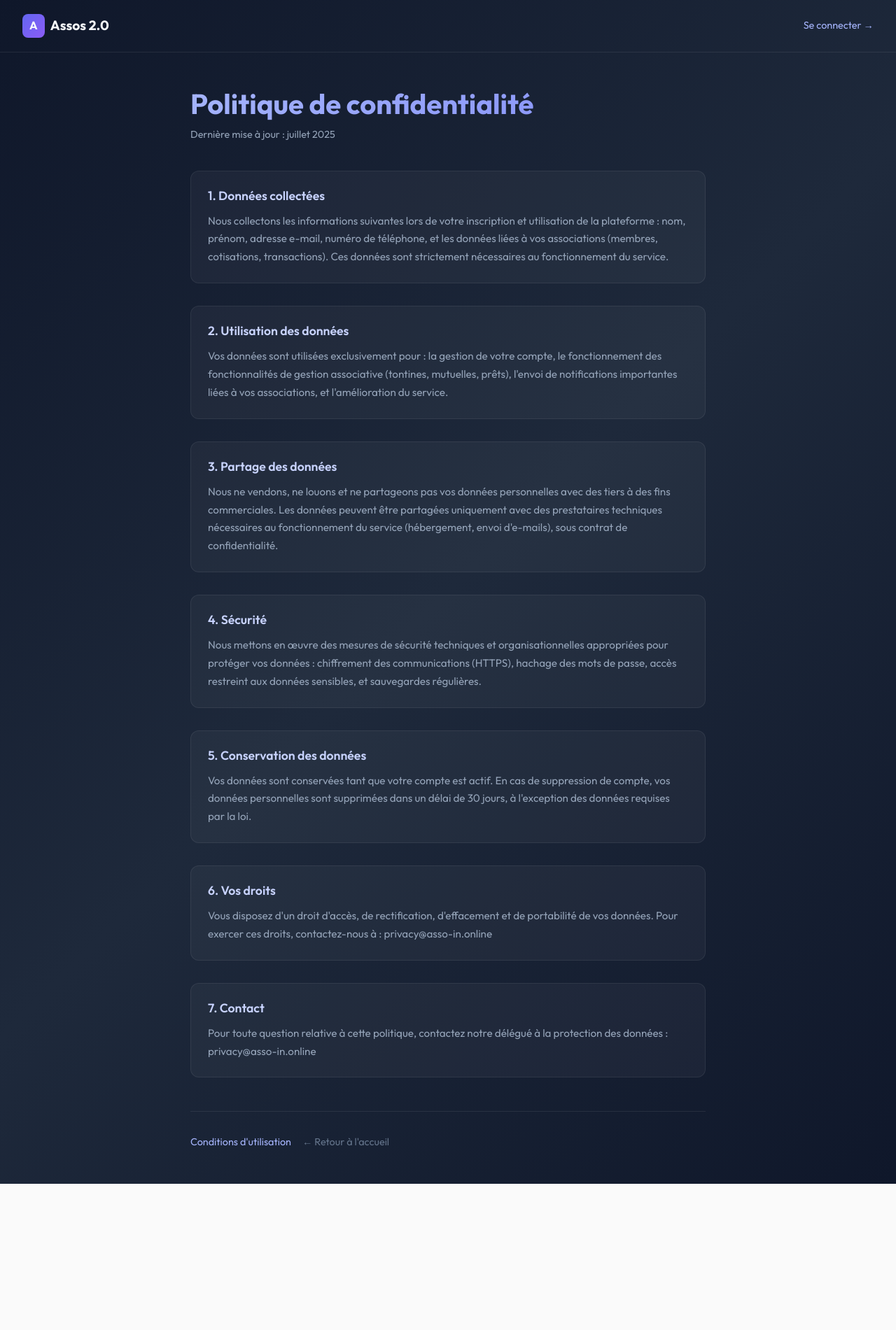
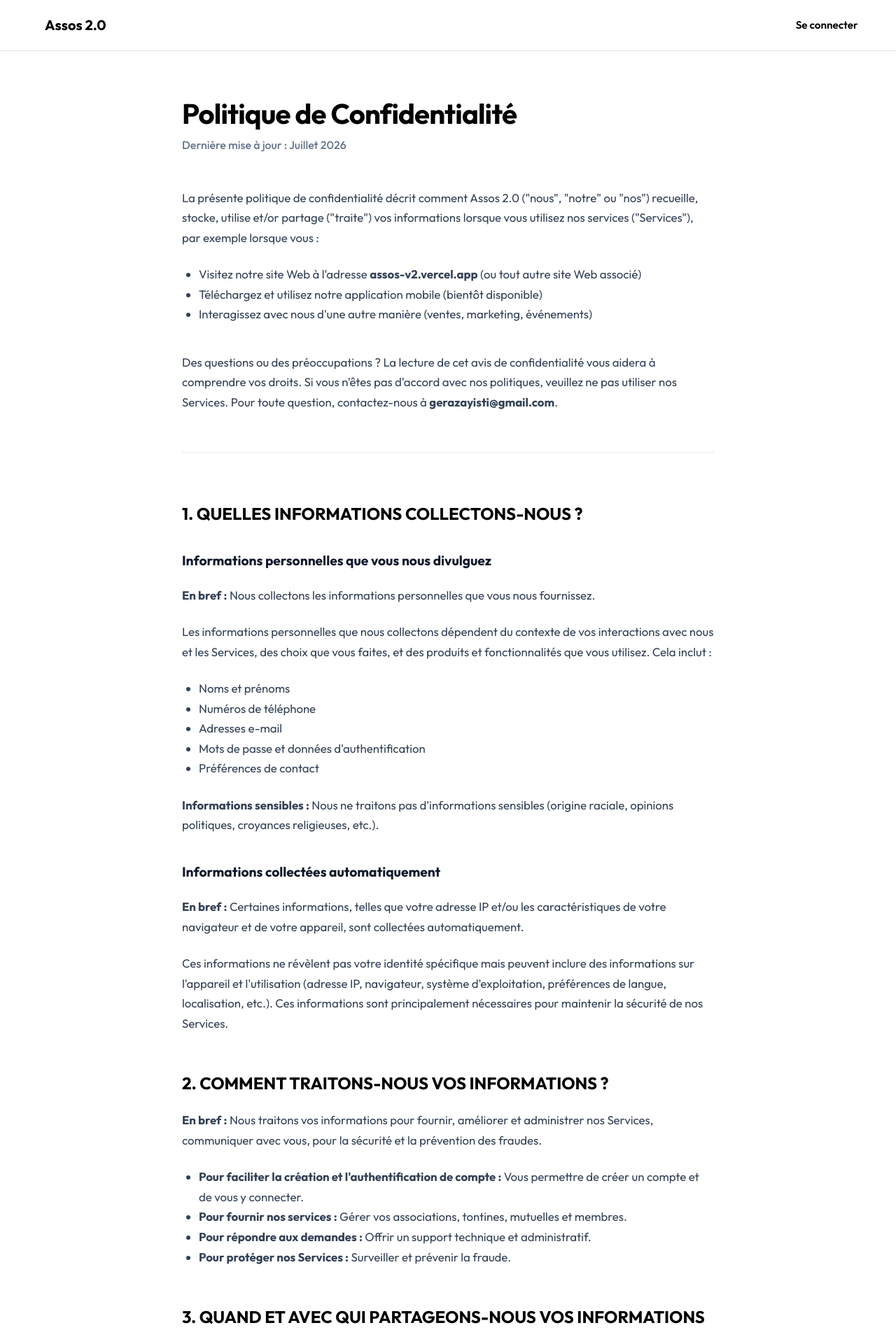
Before and after one commit to GERAZAYIS-connect/assos-v2, a Next.js app in the folder apps/web/: page /privacy in a window 1280 px wide. Shown: the top 1901 px of the page at 70% size. Before the commit the page ends 1692 px from the top, so only its background shows below. Built offline with nearby package versions, Linux system fonts and the light colour scheme.

Commit message:
feat(web): rewrite privacy and terms pages with light theme, french content, and new footer

```diff
--- a/apps/web/app/privacy/page.tsx
+++ b/apps/web/app/privacy/page.tsx
@@ -1,5 +1,6 @@
 import type { Metadata } from 'next';
 import Link from 'next/link';
+import Footer from '../../components/Footer';
 
 export const metadata: Metadata = {
   title: 'Politique de confidentialité',
@@ -10,115 +11,158 @@
   return (
     <div style={{
       minHeight: '100vh',
-      background: 'linear-gradient(135deg, #0f172a 0%, #1e293b 50%, #0f172a 100%)',
-      color: '#e2e8f0',
+      background: '#ffffff',
+      color: '#0f172a',
       fontFamily: "'Outfit', 'Inter', sans-serif",
     }}>
       {/* Header */}
       <header style={{
-        borderBottom: '1px solid rgba(255,255,255,0.08)',
+        borderBottom: '1px solid #e2e8f0',
         padding: '1.25rem 2rem',
         display: 'flex',
         alignItems: 'center',
         justifyContent: 'space-between',
+        background: '#ffffff'
       }}>
         <Link href="/" style={{
           display: 'flex',
           alignItems: 'center',
           gap: '0.5rem',
           textDecoration: 'none',
-          color: '#f8fafc',
-          fontWeight: 700,
-          fontSize: '1.2rem',
+          color: '#000000',
+          fontWeight: 900,
+          fontSize: '1.25rem',
         }}>
-          <span style={{
-            background: 'linear-gradient(135deg, #6366f1, #8b5cf6)',
-            borderRadius: '8px',
-            padding: '4px 10px',
-            fontSize: '1rem',
-          }}>A</span>
+          <span className="material-symbols-rounded" style={{ color: '#000000' }}>diversity_3</span>
           Assos 2.0
         </Link>
         <Link href="/login" style={{
-          color: '#a5b4fc',
+          color: '#000000',
           textDecoration: 'none',
-          fontSize: '0.9rem',
+          fontWeight: 600,
+          fontSize: '0.95rem',
+          display: 'flex',
+          alignItems: 'center',
+          gap: '0.3rem'
         }}>
-          Se connecter →
+          Se connecter <span className="material-symbols-rounded" style={{ fontSize: '1.1rem' }}>arrow_forward</span>
         </Link>
       </header>
 
       {/* Content */}
-      <main style={{ maxWidth: '800px', margin: '0 auto', padding: '3rem 2rem' }}>
+      <main style={{ maxWidth: '800px', margin: '0 auto', padding: '4rem 1.25rem 6rem' }}>
         <h1 style={{
           fontSize: '2.5rem',
-          fontWeight: 700,
+          fontWeight: 900,
           marginBottom: '0.5rem',
-          background: 'linear-gradient(135deg, #a5b4fc, #818cf8)',
-          WebkitBackgroundClip: 'text',
-          WebkitTextFillColor: 'transparent',
+          color: '#000000',
+          letterSpacing: '-0.02em'
         }}>
-          Politique de confidentialité
+          Politique de Confidentialité
         </h1>
-        <p style={{ color: '#94a3b8', marginBottom: '2.5rem', fontSize: '0.9rem' }}>
-          Dernière mise à jour : juillet 2025
+        <p style={{ color: '#64748b', marginBottom: '3rem', fontSize: '1rem', fontWeight: 500 }}>
+          Dernière mise à jour : Juillet 2026
         </p>
 
-        {[
-          {
-            title: '1. Données collectées',
-            content: `Nous collectons les informations suivantes lors de votre inscription et utilisation de la plateforme : nom, prénom, adresse e-mail, numéro de téléphone, et les données liées à vos associations (membres, cotisations, transactions). Ces données sont strictement nécessaires au fonctionnement du service.`,
-          },
-          {
-            title: '2. Utilisation des données',
-            content: `Vos données sont utilisées exclusivement pour : la gestion de votre compte, le fonctionnement des fonctionnalités de gestion associative (tontines, mutuelles, prêts), l'envoi de notifications importantes liées à vos associations, et l'amélioration du service.`,
-          },
-          {
-            title: '3. Partage des données',
-            content: `Nous ne vendons, ne louons et ne partageons pas vos données personnelles avec des tiers à des fins commerciales. Les données peuvent être partagées uniquement avec des prestataires techniques nécessaires au fonctionnement du service (hébergement, envoi d'e-mails), sous contrat de confidentialité.`,
-          },
-          {
-            title: '4. Sécurité',
-            content: `Nous mettons en œuvre des mesures de sécurité techniques et organisationnelles appropriées pour protéger vos données : chiffrement des communications (HTTPS), hachage des mots de passe, accès restreint aux données sensibles, et sauvegardes régulières.`,
-          },
-          {
-            title: '5. Conservation des données',
-            content: `Vos données sont conservées tant que votre compte est actif. En cas de suppression de compte, vos données personnelles sont supprimées dans un délai de 30 jours, à l'exception des données requises par la loi.`,
-          },
-          {
-            title: '6. Vos droits',
-            content: `Vous disposez d'un droit d'accès, de rectification, d'effacement et de portabilité de vos données. Pour exercer ces droits, contactez-nous à : privacy@asso-in.online`,
-          },
-          {
-            title: '7. Contact',
-            content: `Pour toute question relative à cette politique, contactez notre délégué à la protection des données : privacy@asso-in.online`,
-          },
-        ].map((section) => (
-          <section key={section.title} style={{
-            marginBottom: '2rem',
-            padding: '1.5rem',
-            background: 'rgba(255,255,255,0.04)',
-            borderRadius: '12px',
-            border: '1px solid rgba(255,255,255,0.07)',
-          }}>
-            <h2 style={{ fontSize: '1.1rem', fontWeight: 600, marginBottom: '0.75rem', color: '#c7d2fe' }}>
-              {section.title}
-            </h2>
-            <p style={{ color: '#94a3b8', lineHeight: 1.7, fontSize: '0.95rem' }}>
-              {section.content}
-            </p>
-          </section>
-        ))}
+        <div style={{ lineHeight: 1.7, color: '#334155', fontSize: '1.05rem', display: 'flex', flexDirection: 'column', gap: '1.5rem' }}>
+          <p>
+            La présente politique de confidentialité décrit comment Assos 2.0 ("nous", "notre" ou "nos") recueille, stocke, utilise et/or partage ("traite") vos informations lorsque vous utilisez nos services ("Services"), par exemple lorsque vous :
+          </p>
+          <ul style={{ paddingLeft: '1.5rem', marginBottom: '1rem' }}>
+            <li>Visitez notre site Web à l'adresse <strong>assos-v2.vercel.app</strong> (ou tout autre site Web associé)</li>
+            <li>Téléchargez et utilisez notre application mobile (bientôt disponible)</li>
+            <li>Interagissez avec nous d'une autre manière (ventes, marketing, événements)</li>
+          </ul>
+          <p>
+            Des questions ou des préoccupations ? La lecture de cet avis de confidentialité vous aidera à comprendre vos droits. Si vous n'êtes pas d'accord avec nos politiques, veuillez ne pas utiliser nos Services. Pour toute question, contactez-nous à <strong>gerazayisti@gmail.com</strong>.
+          </p>
 
-        <div style={{ marginTop: '3rem', paddingTop: '2rem', borderTop: '1px solid rgba(255,255,255,0.08)', display: 'flex', gap: '1rem' }}>
-          <Link href="/terms" style={{ color: '#a5b4fc', textDecoration: 'none', fontSize: '0.9rem' }}>
-            Conditions d'utilisation
+          <hr style={{ border: 'none', borderTop: '1px solid #e2e8f0', margin: '2rem 0' }} />
+
+          <h2 style={{ fontSize: '1.5rem', fontWeight: 800, color: '#000000', marginTop: '1rem' }}>1. QUELLES INFORMATIONS COLLECTONS-NOUS ?</h2>
+          <h3 style={{ fontSize: '1.2rem', fontWeight: 700, color: '#0f172a', marginTop: '1rem' }}>Informations personnelles que vous nous divulguez</h3>
+          <p>
+            <strong>En bref :</strong> Nous collectons les informations personnelles que vous nous fournissez.
+          </p>
+          <p>
+            Les informations personnelles que nous collectons dépendent du contexte de vos interactions avec nous et les Services, des choix que vous faites, et des produits et fonctionnalités que vous utilisez. Cela inclut :
+          </p>
+          <ul style={{ paddingLeft: '1.5rem' }}>
+            <li>Noms et prénoms</li>
+            <li>Numéros de téléphone</li>
+            <li>Adresses e-mail</li>
+            <li>Mots de passe et données d'authentification</li>
+            <li>Préférences de contact</li>
+          </ul>
+          <p>
+            <strong>Informations sensibles :</strong> Nous ne traitons pas d'informations sensibles (origine raciale, opinions politiques, croyances religieuses, etc.).
+          </p>
+
+          <h3 style={{ fontSize: '1.2rem', fontWeight: 700, color: '#0f172a', marginTop: '1rem' }}>Informations collectées automatiquement</h3>
+          <p>
+            <strong>En bref :</strong> Certaines informations, telles que votre adresse IP et/ou les caractéristiques de votre navigateur et de votre appareil, sont collectées automatiquement.
+          </p>
+          <p>
+            Ces informations ne révèlent pas votre identité spécifique mais peuvent inclure des informations sur l'appareil et l'utilisation (adresse IP, navigateur, système d'exploitation, préférences de langue, localisation, etc.). Ces informations sont principalement nécessaires pour maintenir la sécurité de nos Services.
+          </p>
+
+          <h2 style={{ fontSize: '1.5rem', fontWeight: 800, color: '#000000', marginTop: '2rem' }}>2. COMMENT TRAITONS-NOUS VOS INFORMATIONS ?</h2>
+          <p>
+            <strong>En bref :</strong> Nous traitons vos informations pour fournir, améliorer et administrer nos Services, communiquer avec vous, pour la sécurité et la prévention des fraudes.
+          </p>
+          <ul style={{ paddingLeft: '1.5rem' }}>
+            <li><strong>Pour faciliter la création et l'authentification de compte :</strong> Vous permettre de créer un compte et de vous y connecter.</li>
+            <li><strong>Pour fournir nos services :</strong> Gérer vos associations, tontines, mutuelles et membres.</li>
+            <li><strong>Pour répondre aux demandes :</strong> Offrir un support technique et administratif.</li>
+            <li><strong>Pour protéger nos Services :</strong> Surveiller et prévenir la fraude.</li>
+          </ul>
+
+          <h2 style={{ fontSize: '1.5rem', fontWeight: 800, color: '#000000', marginTop: '2rem' }}>3. QUAND ET AVEC QUI PARTAGEONS-NOUS VOS INFORMATIONS ?</h2>
+          <p>
+            Nous ne partageons vos données personnelles que dans les situations suivantes :
+          </p>
+          <ul style={{ paddingLeft: '1.5rem' }}>
+            <li><strong>Transferts d'entreprise :</strong> En cas de fusion ou rachat.</li>
+            <li><strong>Autres utilisateurs :</strong> Au sein de votre association, les autres membres (et en particulier les administrateurs) peuvent voir votre nom, profil et vos contributions financières (cotisations).</li>
+            <li><strong>Avec votre consentement :</strong> Pour toute autre finalité si vous y consentez expressément.</li>
+          </ul>
+
+          <h2 style={{ fontSize: '1.5rem', fontWeight: 800, color: '#000000', marginTop: '2rem' }}>4. COMBIEN DE TEMPS CONSERVONS-NOUS VOS INFORMATIONS ?</h2>
+          <p>
+            Nous conservons vos informations aussi longtemps que nécessaire pour atteindre les objectifs décrits dans cet avis, à moins qu'une période de conservation plus longue ne soit requise par la loi. Lorsque nous n'avons plus de besoin commercial légitime de traiter vos données, nous les supprimons ou les anonymisons.
+          </p>
+
+          <h2 style={{ fontSize: '1.5rem', fontWeight: 800, color: '#000000', marginTop: '2rem' }}>5. COMMENT ASSURONS-NOUS LA SÉCURITÉ DE VOS INFORMATIONS ?</h2>
+          <p>
+            Nous avons mis en place des mesures de sécurité techniques et organisationnelles appropriées (chiffrement, accès restreint). Toutefois, aucune transmission sur Internet n'étant sûre à 100%, nous ne pouvons garantir une sécurité absolue. Vous utilisez les Services à vos propres risques.
+          </p>
+
+          <h2 style={{ fontSize: '1.5rem', fontWeight: 800, color: '#000000', marginTop: '2rem' }}>6. VOS DROITS EN MATIÈRE DE CONFIDENTIALITÉ</h2>
+          <p>
+            Selon votre zone géographique (notamment dans l'Espace économique européen), vous disposez de droits vous permettant :
+          </p>
+          <ul style={{ paddingLeft: '1.5rem' }}>
+            <li>De demander l'accès à vos données personnelles</li>
+            <li>De demander leur rectification ou leur effacement</li>
+            <li>De restreindre le traitement de vos informations</li>
+            <li>De retirer votre consentement à tout moment</li>
+          </ul>
+          <p>
+            Pour exercer ces droits, vous pouvez modifier les paramètres de votre compte ou nous contacter directement à <strong>gerazayisti@gmail.com</strong>.
+          </p>
+        </div>
+
+        <div style={{ marginTop: '4rem', paddingTop: '2rem', borderTop: '1px solid #e2e8f0', display: 'flex', gap: '1.5rem' }}>
+          <Link href="/terms" style={{ color: '#000000', textDecoration: 'underline', fontWeight: 600, fontSize: '1rem' }}>
+            Consulter les Conditions d'utilisation
           </Link>
-          <Link href="/" style={{ color: '#64748b', textDecoration: 'none', fontSize: '0.9rem' }}>
-            ← Retour à l'accueil
+          <Link href="/contact" style={{ color: '#64748b', textDecoration: 'none', fontWeight: 500, fontSize: '1rem' }}>
+            Nous contacter
           </Link>
         </div>
       </main>
+
+      <Footer />
     </div>
   );
 }
```
Also changed, not shown: apps/web/app/terms/page.tsx (+84 -85 lines).
